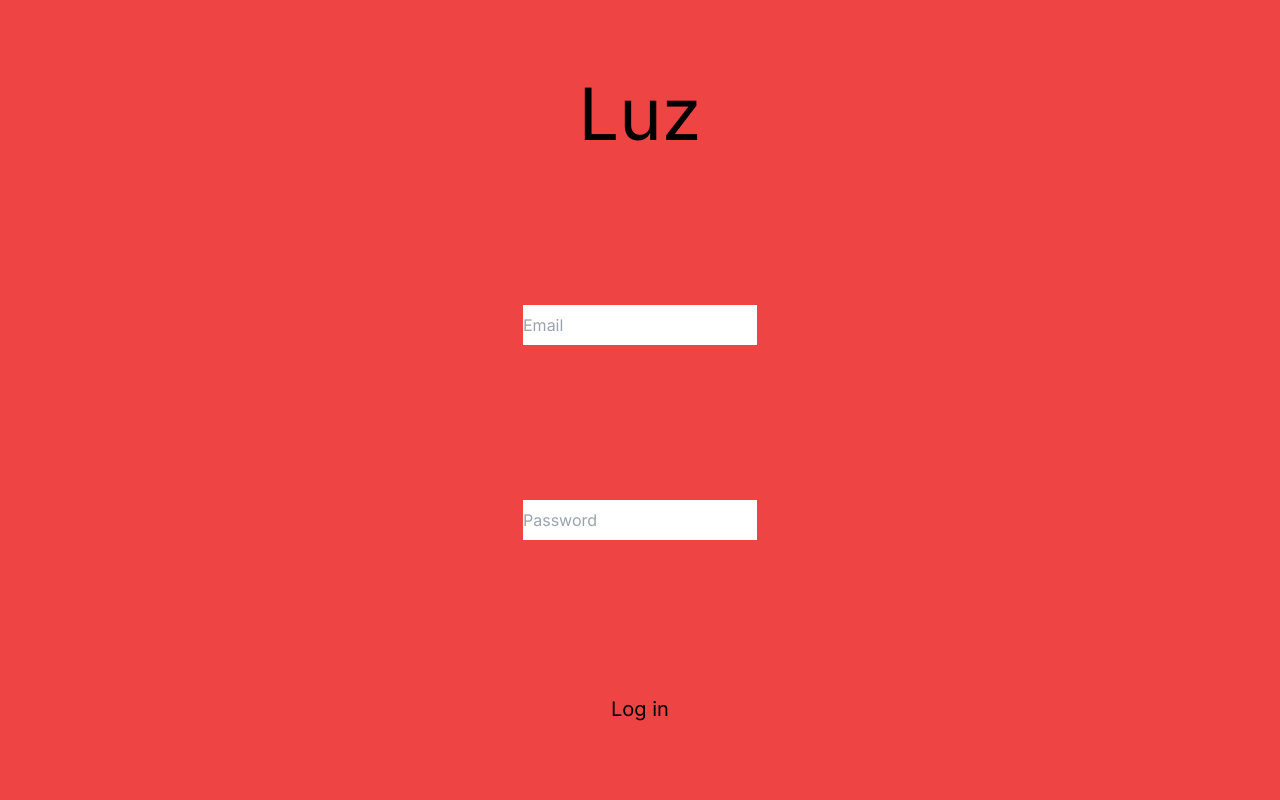
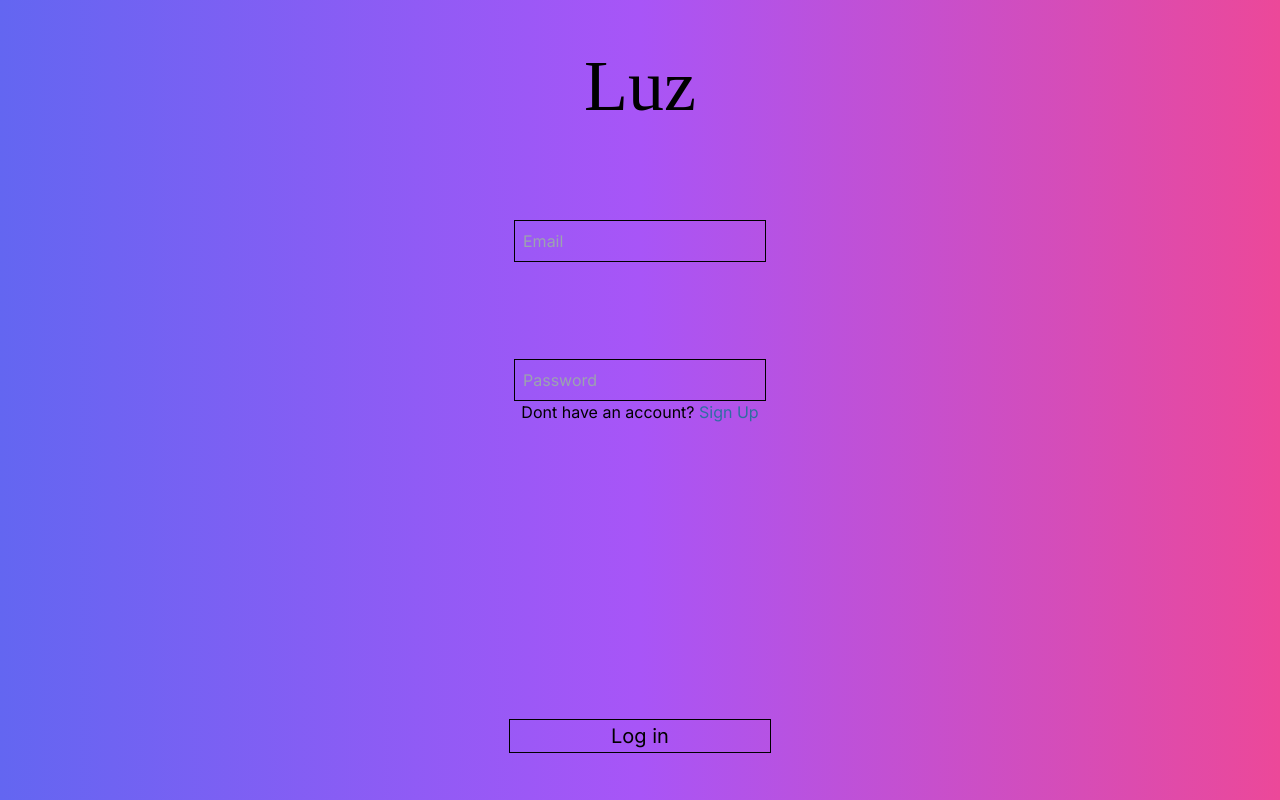
Before and after one commit to green1490/luz, a Next.js app: page /login in a window 1280 px wide. Built offline with nearby package versions, Linux system fonts and the light colour scheme.

Commit message:
design of login

```diff
--- a/src/app/login/page.tsx
+++ b/src/app/login/page.tsx
@@ -1,11 +1,14 @@
 export default function Login() {
     return (
         <>
-            <div className="h-screen grid bg-[#ef4444] place-items-center" >
-                <p className="text-7xl">Luz</p>
-                <input autoComplete="off" className="h-10" placeholder="Email" type="email" name="email"></input>
-                <input autoComplete="off" className="h-10" placeholder="Password" type="password" name="password"></input>
-                <button className="text-xl">Log in</button>
+            <div className="h-screen grid place-items-center bg-gradient-to-r from-indigo-500 via-purple-500 to-pink-500" >
+                <p className="font-['Times_New_Roman'] text-7xl">Luz</p>
+                <input autoComplete="off" className="px-2 outline outline-1 bg-transparent h-10" placeholder="Email" type="email" name="email"></input>
+                <div className="text-center">
+                    <input autoComplete="off" className="px-2 outline outline-1 bg-transparent h-10" placeholder="Password" type="password" name="password"></input>
+                    <p className="row-start-4">Dont have an account? <a className="text-cyan-700/80" href="/registration">Sign Up</a></p>
+                </div>
+                <button className="row-start-6 w-64 outline outline-offset-2 outline-1 text-xl">Log in</button>
             </div>
         </>
     )
```
